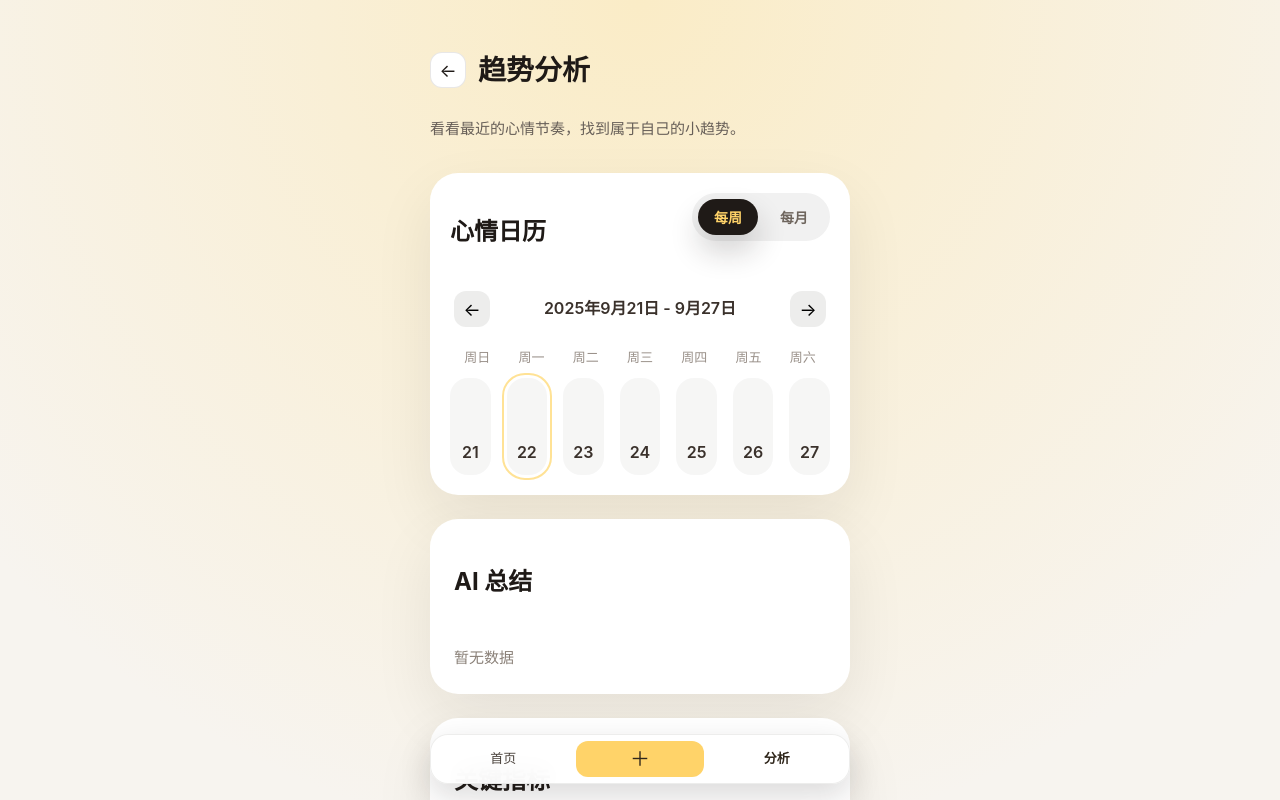
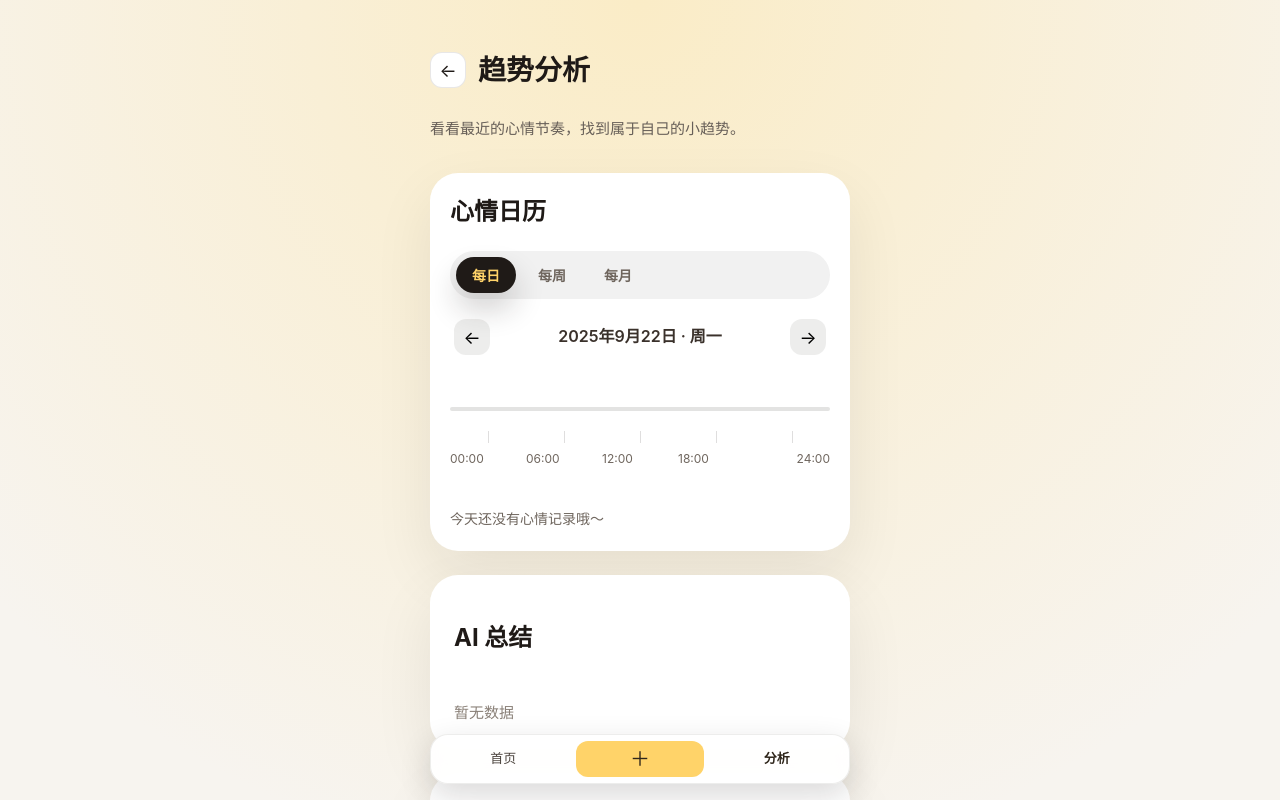
Before and after one commit to dounai-commits/emotion_diary, a Vue app: page /#/insights in a window 1280 px wide. Shown: the top 800 px of the page. Built offline with nearby package versions, Linux system fonts and the light colour scheme.

Commit message:
Refine insights layout and AI prompt

```diff
--- a/src/views/TrendInsights.vue
+++ b/src/views/TrendInsights.vue
@@ -10,11 +10,19 @@
       <p class="insights-intro">看看最近的心情节奏，找到属于自己的小趋势。</p>
 
       <section class="insights-card calendar-card" aria-labelledby="calendar-title">
-        <div class="insights-card-header">
-          <div>
+        <div class="calendar-title-row">
           <h2 id="calendar-title">心情日历</h2>
         </div>
-          <div class="view-toggle" role="tablist" aria-label="时间粒度切换">
+        <div class="calendar-toggle-row" role="tablist" aria-label="时间粒度切换">
+          <button
+            type="button"
+            role="tab"
+            :aria-selected="viewMode === 'daily'"
+            :class="['toggle-button', { active: viewMode === 'daily' }]"
+            @click="setViewMode('daily')"
+          >
+            每日
+          </button>
           <button
             type="button"
             role="tab"
@@ -34,12 +42,36 @@
             每月
           </button>
         </div>
-        </div>
 
         <div class="period-toolbar">
           <button type="button" class="toolbar-button" @click="goPrev" aria-label="上一周期">←</button>
           <div class="period-label">{{ periodLabel }}</div>
           <button type="button" class="toolbar-button" @click="goNext" aria-label="下一周期">→</button>
+        </div>
+
+        <div v-if="viewMode === 'daily'" class="daily-view">
+          <div class="daily-axis" role="list" aria-label="当日心情时间线">
+            <div class="daily-track">
+              <div
+                v-for="item in dailyTimeline"
+                :key="item.id"
+                class="daily-entry"
+                :style="item.style"
+                role="listitem"
+              >
+                <span class="sr-only">{{ item.accessibleLabel }}</span>
+                <span class="daily-emoji" aria-hidden="true">{{ item.icon }}</span>
+                <span class="daily-time">{{ item.timeLabel }}</span>
+              </div>
+            </div>
+            <div class="daily-ticks" aria-hidden="true">
+              <span v-for="tick in dailyTicks" :key="tick.value" class="daily-tick">
+                <span class="daily-tick-mark"></span>
+                <span class="daily-tick-label">{{ tick.label }}</span>
+              </span>
+            </div>
+          </div>
+          <p v-if="!dailyTimeline.length" class="daily-empty">今天还没有心情记录哦～</p>
         </div>
 
         <div v-if="viewMode === 'weekly'" class="weekly-view">
@@ -70,7 +102,7 @@
           </div>
         </div>
 
-        <div v-else class="monthly-view">
+        <div v-else-if="viewMode === 'monthly'" class="monthly-view">
           <div class="weekday-row">
             <span v-for="name in weekdays" :key="`month-${name}`" class="weekday-name">周{{ name }}</span>
           </div>
@@ -174,10 +206,12 @@ const moodScores = moodOptions.reduce((acc, option, index) => {
   return acc;
 }, {});
 
-const viewMode = ref('weekly');
-const referenceDate = ref(new Date());
+const today = new Date();
+const viewMode = ref('daily');
+const referenceDate = ref(new Date(today.getFullYear(), today.getMonth(), today.getDate()));
 
-const today = new Date();
+const dayStart = date => new Date(date.getFullYear(), date.getMonth(), date.getDate());
+const dayEnd = date => new Date(date.getFullYear(), date.getMonth(), date.getDate(), 23, 59, 59, 999);
 
 const diaryList = computed(() => diaries.value || []);
 const totalDiaries = computed(() => diaryList.value.length);
@@ -297,7 +331,9 @@ function setViewMode(mode) {
 
 function goPrev() {
   const current = new Date(referenceDate.value);
-  if (viewMode.value === 'weekly') {
+  if (viewMode.value === 'daily') {
+    current.setDate(current.getDate() - 1);
+  } else if (viewMode.value === 'weekly') {
     current.setDate(current.getDate() - 7);
   } else {
     current.setMonth(current.getMonth() - 1);
@@ -307,7 +343,9 @@ function goPrev() {
 
 function goNext() {
   const current = new Date(referenceDate.value);
-  if (viewMode.value === 'weekly') {
+  if (viewMode.value === 'daily') {
+    current.setDate(current.getDate() + 1);
+  } else if (viewMode.value === 'weekly') {
     current.setDate(current.getDate() + 7);
   } else {
     current.setMonth(current.getMonth() + 1);
@@ -317,6 +355,11 @@ function goNext() {
 
 const currentRange = computed(() => {
   const ref = referenceDate.value;
+  if (viewMode.value === 'daily') {
+    const start = dayStart(ref);
+    const end = dayEnd(ref);
+    return { start, end };
+  }
   if (viewMode.value === 'weekly') {
     const start = startOfWeek(ref);
     const end = endOfWeek(ref);
@@ -394,10 +437,75 @@ function formatRange(start, end) {
 
 const periodLabel = computed(() => {
   const { start, end } = currentRange.value;
+  if (viewMode.value === 'daily') {
+    const weekday = weekdays[start.getDay()];
+    return `${start.getFullYear()}年${start.getMonth() + 1}月${start.getDate()}日 · 周${weekday}`;
+  }
   if (viewMode.value === 'weekly') {
     return formatRange(start, end);
   }
   return `${start.getFullYear()}年${start.getMonth() + 1}月`;
+});
+
+const dailyEntries = computed(() => {
+  const key = toDateKey(referenceDate.value);
+  const list = diariesByDate.value.get(key) || [];
+  return list
+    .map(entry => {
+      const parsed = new Date(entry.createdAt);
+      return { entry, parsed };
+    })
+    .filter(item => !Number.isNaN(item.parsed.getTime()))
+    .sort((a, b) => a.parsed - b.parsed);
+});
+
+const dailyTicks = computed(() => {
+  const marks = [0, 6, 12, 18, 24];
+  return marks.map(value => ({
+    value,
+    label: value === 24 ? '24:00' : `${String(value).padStart(2, '0')}:00`,
+    position: `${(value / 24) * 100}%`,
+  }));
+});
+
+const dailyTimeline = computed(() => {
+  const slots = new Map();
+  dailyEntries.value.forEach(({ entry, parsed }) => {
+    const minutes = parsed.getHours() * 60 + parsed.getMinutes();
+    const key = minutes;
+    if (!slots.has(key)) {
+      slots.set(key, []);
+    }
+    slots.get(key).push({ entry, parsed });
+  });
+
+  const items = [];
+  slots.forEach((entries, key) => {
+    const sorted = entries.sort((a, b) => a.parsed - b.parsed);
+    const groupSize = sorted.length;
+    sorted.forEach((item, index) => {
+      const { entry, parsed } = item;
+      const minutes = parsed.getHours() * 60 + parsed.getMinutes();
+      const totalHours = minutes / 60;
+      const position = `${(totalHours / 24) * 100}%`;
+      const meta = getMoodMeta(entry.mood || 'neutral');
+      const icon = meta?.icon || '🙂';
+      const timeLabel = `${String(parsed.getHours()).padStart(2, '0')}:${String(parsed.getMinutes()).padStart(2, '0')}`;
+      const offset = (index - (groupSize - 1) / 2) * 22;
+      items.push({
+        id: `${entry.id || entry.createdAt}-${index}`,
+        icon,
+        timeLabel,
+        accessibleLabel: `${timeLabel} · ${meta?.label || '未知心情'}`,
+        style: {
+          left: position,
+          '--stack-offset': `${offset}px`,
+        },
+      });
+    });
+  });
+
+  return items.sort((a, b) => parseFloat(a.style.left) - parseFloat(b.style.left));
 });
 
 const rangeDiaries = computed(() => {
@@ -525,9 +633,7 @@ const aiSummaryState = computed(() => {
   return { text: aiSummary.value, muted: false };
 });
 
-const AI_SYSTEM_PROMPT = `你是一位温暖、理性的情绪陪伴助理。请用中文输出一个 JSON，对象必须包含两个键：
-"triggers"：一个字符串数组，列出 1-3 个最容易激发用户情绪波动的场景或模式；
-"summary"：一段不超过 400 个中文字符的总结，概述该时间段的情绪状态和记录习惯。请避免提供建议或使用列表符号。`;
+const AI_SYSTEM_PROMPT = `你是一名心理助理。请用温和、中立的语气，结合提供的情绪日志进行中文分析，并严格按照指定格式输出。`;
 
 watch(
   [() => rangeDiaries.value, () => hasApiKey.value, () => periodLabel.value],
@@ -608,12 +714,13 @@ function formatDiaryForPrompt(entry, index) {
 
 function buildAiMessages(entries, label) {
   const details = entries.map((entry, index) => formatDiaryForPrompt(entry, index + 1)).join('\n\n');
-  const intro = `请分析时间范围「${label}」内的 ${entries.length} 篇日志，找出高频触发场景并总结情绪状态。`;
+  const intro = `以下是用户在时间范围「${label}」内的 ${entries.length} 篇情绪日志，包括心情分数、事件、感受、心理/身体线索、想法和行为。`;
+  const instructions = `请你：\n1. 归纳主要情绪类型和强度变化趋势。\n2. 找出高频触发因素与常见思维或行为模式。\n3. 给出简洁总结，并提供2-3条温和可行的日常建议。\n请按以下格式输出：\n【趋势总结】：用2-3句话说明整体情绪走向与特征\n【主要触发因素】：列出1-3个关键因素\n【行为/思维模式】：简要概括用户常见反应\n【建议】：提供2-3条具体可执行的改善方法`;
   return [
     { role: 'system', content: AI_SYSTEM_PROMPT },
     {
       role: 'user',
-      content: `${intro}\n\n${details}\n\n请直接返回严格的 JSON，例如 {"triggers": [""], "summary": ""}。`,
+      content: `${intro}\n\n${details}\n\n${instructions}`,
     },
   ];
 }
@@ -623,32 +730,25 @@ function parseAiInsights(text) {
     throw new Error('AI 没有返回内容');
   }
 
-  let parsed;
-  try {
-    parsed = JSON.parse(text);
-  } catch (error) {
-    const match = text.match(/\{[\s\S]*\}/);
-    if (!match) {
-      throw new Error('AI 返回内容无法解析');
-    }
-    parsed = JSON.parse(match[0]);
-  }
+  const normalized = normalizeSummary(text);
 
-  if (typeof parsed !== 'object' || parsed === null) {
-    throw new Error('AI 返回内容无法解析');
-  }
+  const getSection = label => {
+    const pattern = new RegExp(`【${label}】：([\s\S]*?)(?=\n?【|$)`, 'u');
+    const match = normalized.match(pattern);
+    return match ? match[1].trim() : '';
+  };
 
-  const triggerList = Array.isArray(parsed.triggers) ? parsed.triggers : [];
-  const summaryText = typeof parsed.summary === 'string' ? parsed.summary.trim() : '';
-
-  const normalizedTriggers = triggerList
-    .map(item => String(item || '').trim())
+  const triggerText = getSection('主要触发因素');
+  const triggers = triggerText
+    .split(/(?:\n|、|；|;)/u)
+    .map(item => item.trim())
     .filter(Boolean)
+    .slice(0, 3)
     .map(item => (item.length > 16 ? `${item.slice(0, 15)}…` : item));
 
   return {
-    triggers: normalizedTriggers,
-    summary: truncateText(summaryText, 400),
+    triggers,
+    summary: truncateText(normalized, 600),
   };
 }
 
@@ -755,19 +855,28 @@ function goBack() {
   gap: 20px;
 }
 
+.calendar-title-row {
+  display: flex;
+  justify-content: flex-start;
+}
+
+.calendar-title-row h2 {
+  margin: 0;
+}
+
+.calendar-toggle-row {
+  background: rgba(31, 26, 23, 0.06);
+  border-radius: 999px;
+  padding: 6px;
+  display: inline-flex;
+  gap: 6px;
+}
+
 .insights-card-header {
   display: flex;
   justify-content: space-between;
   align-items: flex-start;
   gap: 16px;
-}
-
-.view-toggle {
-  background: rgba(31, 26, 23, 0.06);
-  border-radius: 999px;
-  padding: 6px;
-  display: inline-flex;
-  gap: 6px;
 }
 
 .toggle-button {
@@ -794,6 +903,103 @@ function goBack() {
   justify-content: space-between;
   gap: 16px;
   padding: 0 4px;
+}
+
+.daily-view {
+  display: flex;
+  flex-direction: column;
+  gap: 16px;
+}
+
+.daily-axis {
+  position: relative;
+  padding: 32px 0 24px;
+}
+
+.daily-track {
+  position: relative;
+  height: 4px;
+  background: rgba(31, 26, 23, 0.12);
+  border-radius: 999px;
+}
+
+.daily-entry {
+  position: absolute;
+  top: 50%;
+  transform: translate(calc(-50% + var(--stack-offset, 0px)), -50%);
+  display: flex;
+  flex-direction: column;
+  align-items: center;
+  gap: 8px;
+  pointer-events: none;
+}
+
+.daily-entry::before {
+  content: '';
+  position: absolute;
+  top: calc(50% + 18px);
+  left: 50%;
+  width: 1px;
+  height: 16px;
+  background: rgba(31, 26, 23, 0.16);
+  transform: translateX(-50%);
+}
+
+.daily-emoji {
+  font-size: 32px;
+  filter: drop-shadow(0 8px 14px rgba(31, 26, 23, 0.16));
+}
+
+.daily-time {
+  font-size: 13px;
+  font-weight: 600;
+  color: #1f1a17;
+  background: #fff6d6;
+  border-radius: 999px;
+  padding: 4px 10px;
+  box-shadow: 0 12px 24px rgba(31, 26, 23, 0.12);
+  white-space: nowrap;
+}
+
+.daily-ticks {
+  margin-top: 20px;
+  display: flex;
+  justify-content: space-between;
+  color: #6f665e;
+  font-size: 12px;
+}
+
+.daily-tick {
+  display: flex;
+  flex-direction: column;
+  align-items: center;
+  gap: 6px;
+  position: relative;
+  flex: 1;
+}
+
+.daily-tick:not(:last-child) .daily-tick-label {
+  align-self: flex-start;
+}
+
+.daily-tick:last-child .daily-tick-label {
+  align-self: flex-end;
+}
+
+.daily-tick-mark {
+  width: 1px;
+  height: 12px;
+  background: rgba(31, 26, 23, 0.14);
+}
+
+.daily-tick-label {
+  color: inherit;
+}
+
+.daily-empty {
+  margin: 0;
+  font-size: 14px;
+  color: #6f665e;
 }
 
 .toolbar-button {
```
Lines whose indentation alone changed are shown as unchanged.
